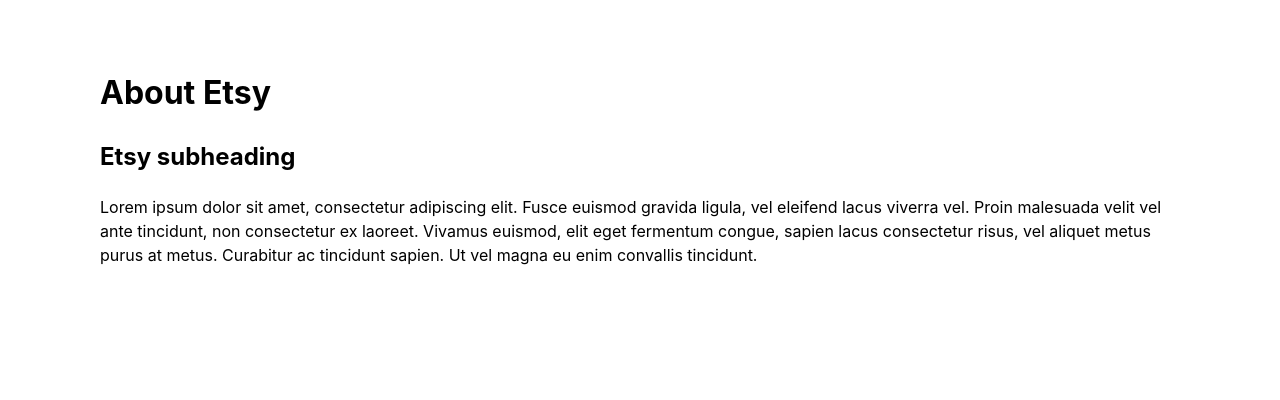
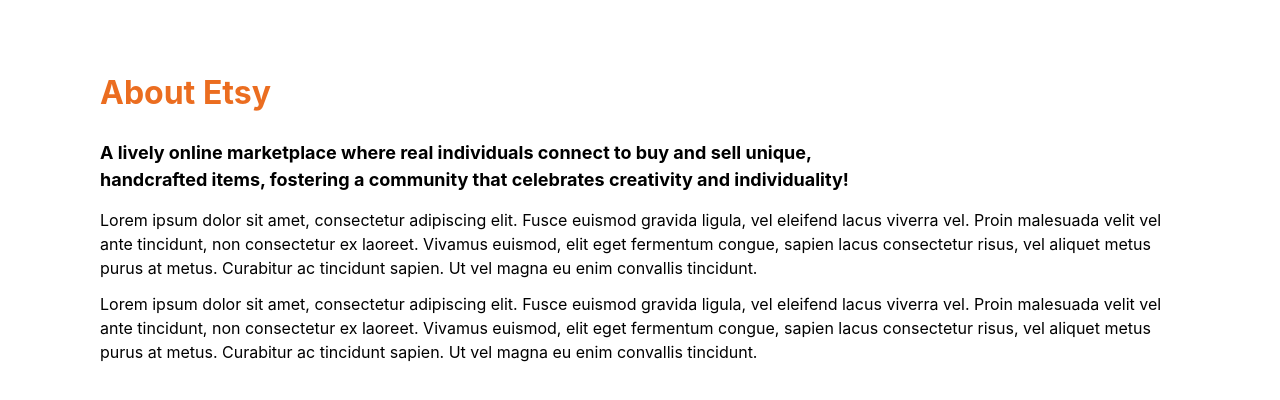
Before and after one commit to mikaylaslavin/framework-challenge, a plain HTML site: page index.html in a window 1280 px wide. Drawn offline with Linux system fonts and the light colour scheme.

Commit message:
Etsy image

```diff
--- a/index.html
+++ b/index.html
@@ -10,10 +10,11 @@
   <body>
     <main>
       <h1>About Etsy</h1>
-      <h2>Etsy subheading</h2>
+      <h2>A lively online marketplace where real individuals connect to buy and sell unique, handcrafted items, fostering a community that celebrates creativity and individuality!</h2>
       <p>
         Lorem ipsum dolor sit amet, consectetur adipiscing elit. Fusce euismod gravida ligula, vel eleifend lacus viverra vel. Proin malesuada velit vel ante tincidunt, non consectetur ex laoreet. Vivamus euismod, elit eget fermentum congue, sapien lacus consectetur risus, vel aliquet metus purus at metus. Curabitur ac tincidunt sapien. Ut vel magna eu enim convallis tincidunt. </p>
-
+      <p>
+        Lorem ipsum dolor sit amet, consectetur adipiscing elit. Fusce euismod gravida ligula, vel eleifend lacus viverra vel. Proin malesuada velit vel ante tincidunt, non consectetur ex laoreet. Vivamus euismod, elit eget fermentum congue, sapien lacus consectetur risus, vel aliquet metus purus at metus. Curabitur ac tincidunt sapien. Ut vel magna eu enim convallis tincidunt. </p>
 
     </main>
     <script src="index.js"></script>
--- a/mvp.css
+++ b/mvp.css
@@ -534,3 +534,12 @@
     background-color: rgb(202, 202, 232);
     border-radius: 10px;
 }
+
+h1 {
+    color: #eb6d20;
+}
+
+h2 {
+    font-weight: 650;
+    font-size: 18px;
+}
```
